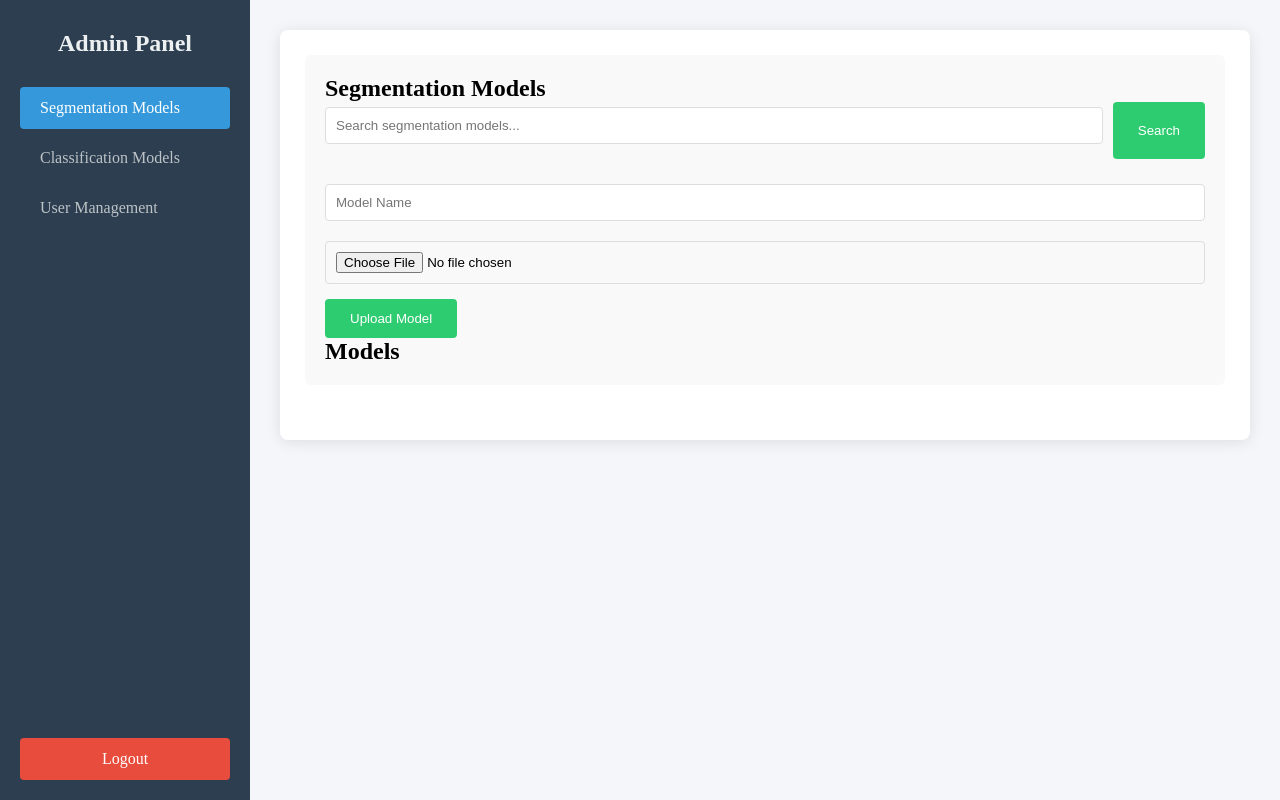
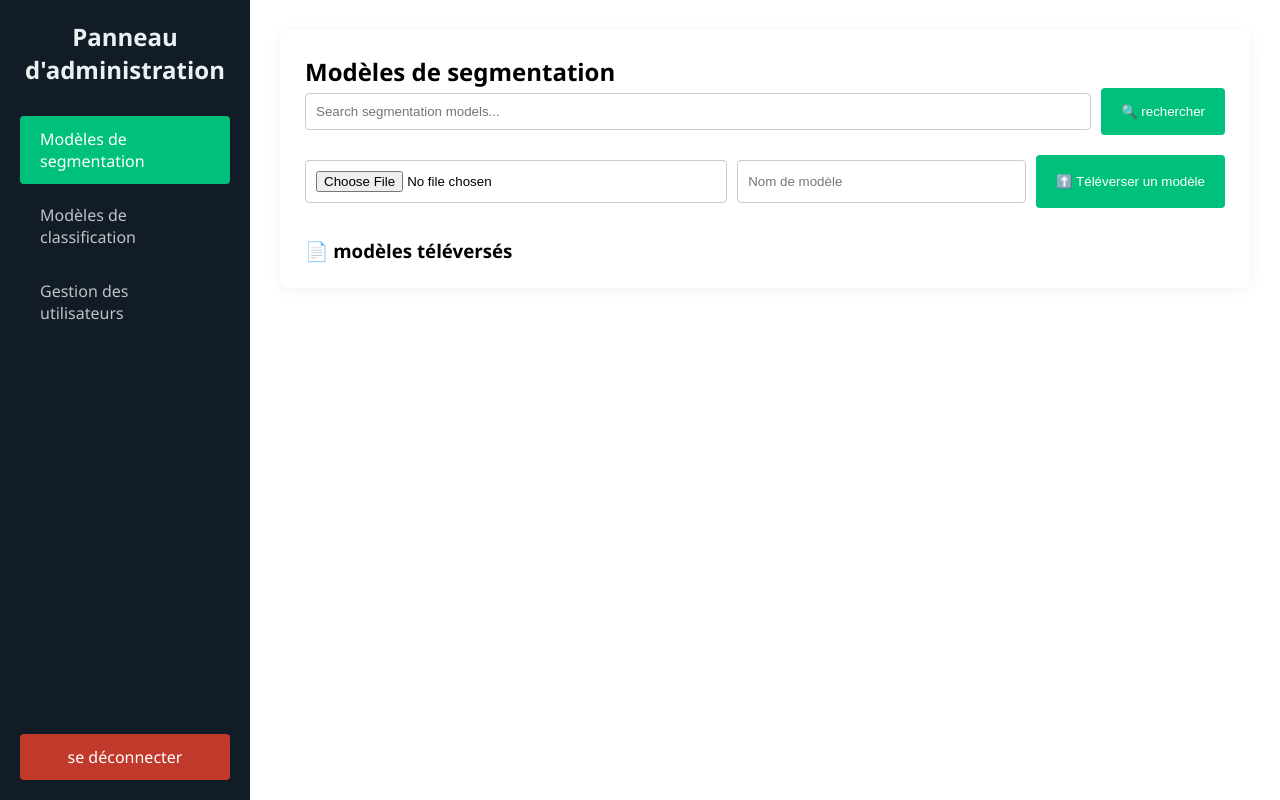
Before and after one commit to AHMED4MIN/Segmentation-des-images, a Flask app: page /admin/dashboard in a window 1280 px wide. Run offline with Flask 3, Linux system fonts and the light colour scheme; the visitor is signed in with stand-in values (Sample User, id 1); data that the repository does not hold is empty.

Commit message:
some design changed

```diff
--- a/static/css/admin-dashboard.css
+++ b/static/css/admin-dashboard.css
@@ -1,4 +1,3 @@
-/* Admin Dashboard Specific Styles */
 * {
   margin: 0;
   padding: 0;
@@ -8,17 +7,18 @@
 html, body {
   height: 100%;
   overflow-x: hidden;
+  background: #f5f6fa;
+  font-family: 'Segoe UI', sans-serif;
 }
 
 .admin-container {
   display: flex;
   min-height: 100vh;
-    background: #f5f6fa;
 }
 
 .admin-sidebar {
   width: 250px;
-    background: #2c3e50;
+  background: #111c26;
   color: white;
   padding: 20px;
   position: fixed;
@@ -28,23 +28,15 @@ html, body {
   overflow-y: auto;
 }
 
-.admin-main {
-    flex: 1;
-    margin-left: 250px;
-    padding: 30px;
-    min-height: 100vh;
+.admin-sidebar h2 {
+  color: #ecf0f1;
+  text-align: center;
+  margin-bottom: 30px;
 }
 
-.admin-sidebar h2 {
-    color: #ecf0f1;
-    margin-bottom: 30px;
-    text-align: center;
-    padding-top: 10px;
-}
-
-.admin-sidebar nav ul {
+.admin-sidebar .nav-list {
   list-style: none;
-    padding: 0;
+  padding-left: 0;
 }
 
 .admin-sidebar .nav-link {
@@ -54,7 +46,7 @@ html, body {
   text-decoration: none;
   border-radius: 4px;
   margin: 8px 0;
-    transition: all 0.3s;
+  transition: background 0.3s, color 0.3s;
 }
 
 .admin-sidebar .nav-link:hover {
@@ -63,7 +55,7 @@ html, body {
 }
 
 .admin-sidebar .nav-link.active {
-    background: #3498db;
+  background: #00c17c;
   color: white;
 }
 
@@ -78,7 +70,7 @@ html, body {
   display: block;
   width: 100%;
   text-align: center;
-    background: #e74c3c;
+  background: #c0392b;
   color: white;
   padding: 12px;
   border-radius: 4px;
@@ -87,7 +79,15 @@ html, body {
 }
 
 .logout-btn:hover {
-    background: #c0392b;
+  background: #e74c3c;
+}
+
+.admin-main {
+  flex: 1;
+  margin-left: 250px;
+  padding: 30px;
+  min-height: 100vh;
+  background: white;
 }
 
 .dashboard-section {
@@ -104,79 +104,75 @@ html, body {
   to { opacity: 1; transform: translateY(0); }
 }
 
-/* Content Styling */
-.admin-main h1 {
-    margin: 0 0 25px 0;
-    color: #2c3e50;
-    font-size: 2rem;
-}
-
-.dashboard-sections {
-    background: white;
-    padding: 25px;
-    border-radius: 8px;
-    box-shadow: 0 2px 15px rgba(0,0,0,0.1);
-}
-
 .section {
   margin-bottom: 30px;
-    padding: 20px;
-    background: #f9f9f9;
-    border-radius: 6px;
+  padding: 25px;
+  background: white;
+  border-radius: 8px;
+  box-shadow: 0 2px 15px rgba(0, 0, 0, 0.05);
 }
 
 .search-form {
-    margin-bottom: 20px;
   display: flex;
   gap: 10px;
+  margin-bottom: 20px;
 }
 
-.search-form input[type="text"] {
+.search-form input,
+.upload-form input[type="text"],
+.upload-form input[type="file"] {
+  padding: 10px;
+  border: 1px solid #ccc;
+  border-radius: 4px;
   flex: 1;
-    padding: 10px;
-    border: 1px solid #ddd;
-    border-radius: 4px;
 }
 
-.search-form button {
+.search-form button,
+.upload-form button {
   padding: 10px 20px;
-    background: #3498db;
+  background: #00c17c;
   color: white;
   border: none;
   border-radius: 4px;
   cursor: pointer;
 }
 
-.user-list li {
-    padding: 10px;
-    background: #fff;
-    margin: 5px 0;
-    border-radius: 4px;
+.upload-form {
+  display: flex;
+  gap: 10px;
+  flex-wrap: wrap;
+  margin-bottom: 30px;
+}
+
+.upload-form input[type="file"] {
+  flex: 1.5;
+}
+
+.model-list {
+  list-style: none;
+  padding: 0;
+}
+
+.model-item {
   display: flex;
   justify-content: space-between;
   align-items: center;
-    box-shadow: 0 1px 3px rgba(0,0,0,0.1);
+  background: #fff;
+  padding: 15px;
+  margin-bottom: 10px;
+  border-radius: 6px;
+  box-shadow: 0 1px 5px rgba(0, 0, 0, 0.05);
 }
 
-/* Form Elements */
-input[type="text"], input[type="file"] {
-    width: 100%;
-    padding: 10px;
-    margin-bottom: 15px;
-    border: 1px solid #ddd;
+.delete-btn {
+  background: #e74c3c;
+  color: white;
+  padding: 8px 12px;
+  text-decoration: none;
   border-radius: 4px;
+  transition: background 0.2s ease-in-out;
 }
 
-button[type="submit"] {
-    background: #2ecc71;
-    color: white;
-    padding: 12px 25px;
-    border: none;
-    border-radius: 4px;
-    cursor: pointer;
-    transition: background 0.3s;
+.delete-btn:hover {
+  background: #c0392b;
 }
-
-button[type="submit"]:hover {
-    background: #27ae60;
-}
--- a/templates/admin/dashboard.html
+++ b/templates/admin/dashboard.html
@@ -5,25 +5,31 @@
   <link rel="stylesheet" href="{{ url_for('static', filename='css/style.css') }}">
   <link rel="stylesheet" href="{{ url_for('static', filename='css/admin-dashboard.css') }}">
   <script src="{{ url_for('static', filename='js/admin-dashboard.js') }}" defer></script>
+  <script>
+    function confirmDelete(event) {
+      if (!confirm("Êtes-vous sûr de vouloir supprimer cet élément ?")) {
+        event.preventDefault();
+      }
+    }
+  </script>
 </head>
 <body>
   <div class="admin-container">
     <div class="admin-sidebar">
-            <h2>Admin Panel</h2>
+      <h2>Panneau d'administration</h2>
       <nav>
-                <ul>
-                    <li><a href="#segmentation" class="nav-link active">Segmentation Models</a></li>
-                    <li><a href="#classification" class="nav-link">Classification Models</a></li>
-                    <li><a href="#users" class="nav-link">User Management</a></li>
+        <ul class="nav-list">
+          <li><a href="#segmentation" class="nav-link active">Modèles de segmentation</a></li>
+          <li><a href="#classification" class="nav-link">Modèles de classification</a></li>
+          <li><a href="#users" class="nav-link">Gestion des utilisateurs</a></li>
         </ul>
       </nav>
       <div class="logout-container">
-                <a href="{{ url_for('logout') }}" class="logout-btn">Logout</a>
+        <a href="{{ url_for('logout') }}" class="logout-btn">se déconnecter</a>
       </div>
     </div>
 
     <div class="admin-main">
-                <!-- flash message -->
       {% with messages = get_flashed_messages(with_categories=true) %}
       {% if messages %}
         {% for category, message in messages %}
@@ -33,86 +39,88 @@
       {% endwith %}
 
       <div class="dashboard-sections">
-                    <!-- Segmentation Section -->
+        <!-- SEGMENTATION -->
         <div id="segmentation" class="dashboard-section active">
           <div class="section">
-                            <h2>Segmentation Models</h2>
+            <h2>Modèles de segmentation</h2>
             <form class="search-form" method="GET" action="{{ url_for('admin_dashboard') }}">
               <input type="text" name="search_seg" placeholder="Search segmentation models...">
-                                <button type="submit">Search</button>
+              <button type="submit">🔍 rechercher</button>
             </form>
-                            <!-- Existing model upload form -->
-                            <form method="POST" action="{{ url_for('upload_model') }}" enctype="multipart/form-data">
-                                <input type="text" name="model_name" placeholder="Model Name" required>
+            <form method="POST" action="{{ url_for('upload_model') }}" enctype="multipart/form-data" class="upload-form">
               <input type="file" name="model_file" accept=".pth" required>
-                                <button type="submit">Upload Model</button>
+              <input type="text" name="model_name" placeholder="Nom de modèle" required>
+              <button type="submit">⬆️ Téléverser un modèle</button>
             </form>
-                            <!-- Existing model list with segmentation models -->
-                            <h2>Models</h2>
-                            <ul>
+            <h3>📄 modèles téléversés</h3>
+            <ul class="model-list">
               {% for model in segmentation_models %}
-                                <li>
-                                    {{ model.model_name }} ({{ model.upload_date }})
-                                    <a href="{{ url_for('delete_model', model_id=model.id) }}">Delete</a>
-                                </li>
-                                {% endfor %}
-                            </ul>
-
+              <li class="model-item">
+                <div>
+                  <strong>{{ model.model_name }}</strong><br>
+                  <small>{{ model.upload_date }}</small>
                 </div>
-                </div>
-
-                <!-- Classification Section -->
-                <div id="classification" class="dashboard-section">
-                    <!-- ... existing classification content ... -->
-                    <div class="section">
-                        <h2>Classification Models</h2>
-                        <form class="search-form" method="GET" action="{{ url_for('admin_dashboard') }}">
-                            <input type="text" name="search_cls" placeholder="Search classification models...">
-                            <button type="submit">Search</button>
-                        </form>
-                        <form method="POST" action="{{ url_for('upload_model') }}" enctype="multipart/form-data">
-                            <input type="text" name="model_name" placeholder="Model Name" required>
-                            <input type="file" name="model_file" accept=".pth" required>
-                            <input type="hidden" name="model_type" value="classification">
-                            <button type="submit">Upload Classification Model</button>
-                        </form>
-                        <ul>
-                            {% for model in classification_models %}
-                            <li>
-                                {{ model.model_name }} ({{ model.upload_date }})
-                                <a href="{{ url_for('delete_model', model_id=model.id) }}">Delete</a>
+                <a class="delete-btn" href="{{ url_for('delete_model', model_id=model.id) }}" onclick="confirmDelete(event)">🗑️ Supprimer</a>
               </li>
               {% endfor %}
             </ul>
           </div>
         </div>
 
-                <!-- User Management Section -->
+        <!-- CLASSIFICATION -->
+        <div id="classification" class="dashboard-section">
+          <div class="section">
+            <h2>Modèles de classification</h2>
+            <form class="search-form" method="GET" action="{{ url_for('admin_dashboard') }}">
+              <input type="text" name="search_cls" placeholder="Search classification models...">
+              <button type="submit">🔍 rechercher</button>
+            </form>
+            <form method="POST" action="{{ url_for('upload_model') }}" enctype="multipart/form-data" class="upload-form">
+              <input type="file" name="model_file" accept=".pth" required>
+              <input type="text" name="model_name" placeholder="Model Name" required>
+              <input type="hidden" name="model_type" value="classification">
+              <button type="submit">⬆️ Téléverser un modèle</button>
+            </form>
+            <ul class="model-list">
+              {% for model in classification_models %}
+              <li class="model-item">
+                <div>
+                  <strong>{{ model.model_name }}</strong><br>
+                  <small>{{ model.upload_date }}</small>
+                </div>
+                <a class="delete-btn" href="{{ url_for('delete_model', model_id=model.id) }}" onclick="confirmDelete(event)">🗑️ Supprimer</a>
+              </li>
+              {% endfor %}
+            </ul>
+          </div>
+        </div>
+
+        <!-- USERS -->
         <div id="users" class="dashboard-section">
-                    <!-- ... existing user management content ... -->
           <div class="section">
-                        <h2>User Management</h2>
-                        <form method="GET" action="{{ url_for('admin_dashboard') }}">
+            <h2>👥 Gestion des utilisateurs</h2>
+            <form method="GET" action="{{ url_for('admin_dashboard') }}" class="search-form">
               <input type="text" name="search_user" placeholder="Search users...">
-                            <button type="submit">Search</button>
+              <button type="submit">🔍 rechercher</button>
             </form>
-                        <ul class="user-list">
+            <ul class="model-list">
               {% for user in users %}
-                            <li>
-                                {{ user.username }} ({{ user.created_at }})
+              <li class="model-item">
+                <div>
+                  <strong>{{ user.username }}</strong><br>
+                  <small>{{ user.created_at }}</small>
+                </div>
                 {% if not user.is_admin %}
-                                <a href="{{ url_for('delete_user', user_id=user.id) }}"
-                                    onclick="return confirm('Are you sure?')">Delete</a>
+                <a class="delete-btn" href="{{ url_for('delete_user', user_id=user.id) }}" onclick="confirmDelete(event)">🗑️ Supprimer</a>
                 {% endif %}
               </li>
               {% endfor %}
             </ul>
           </div>
         </div>
+
       </div>
     </div>
   </div>
-
-
 </body>
 </html>
--- a/templates/user/dashboard.html
+++ b/templates/user/dashboard.html
@@ -13,8 +13,8 @@
             <div class="sidebar">
                 <h3 class="current-category">👁️ Analyse Oculaire</h3>
                 <div class="sidebar-options">
+                    <button class="sidebar-btn" data-type="classification">Classification</button>
                     <button class="sidebar-btn active" data-type="segmentation">Segmentation</button>
-                    <button class="sidebar-btn" data-type="classification">Classification</button>
                     <button class="logout-btn" onclick="window.location.href='/logout'">Déconnexion</button>
                 </div>
             </div>
```
Also changed, not shown: static/css/sign-in.css (+11 -10 lines), static/css/sign-up.css (+8 -7 lines). Lines whose indentation alone changed are shown as unchanged.
